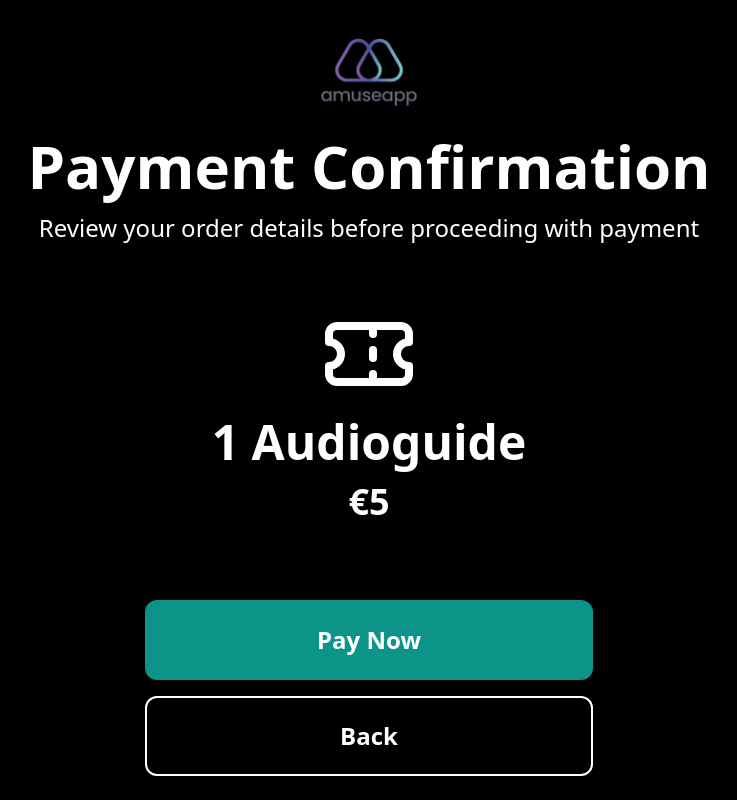
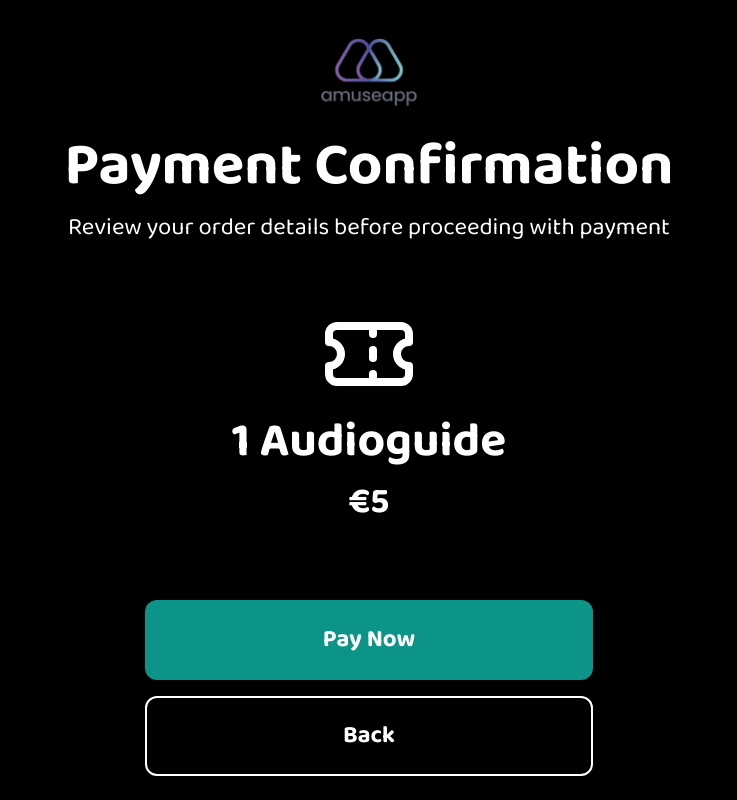
Before and after one commit to daro-hub/totemWebApp, a Next.js app: page /payment-confirm in a window 1280 px wide. Shown: the whole page, without its empty margins (271-1008 px from the left). Built offline with nearby package versions, Linux system fonts and the light colour scheme.

Commit message:
Add 'Baloo 2' font to global styles and update layout for font loading; enhance email input handling in thank you page

```diff
--- a/app/globals.css
+++ b/app/globals.css
@@ -100,6 +100,7 @@
   }
   body {
     @apply bg-background text-foreground;
+    font-family: 'Baloo 2', sans-serif;
   }
 }
 
--- a/app/layout.tsx
+++ b/app/layout.tsx
@@ -29,6 +29,9 @@ export default function RootLayout({
   return (
     <html lang="en">
       <head>
+        <link rel="preconnect" href="https://fonts.googleapis.com" />
+        <link rel="preconnect" href="https://fonts.gstatic.com" crossOrigin="anonymous" />
+        <link href="https://fonts.googleapis.com/css2?family=Baloo+2:wght@400;500;600;700;800&display=swap" rel="stylesheet" />
         <meta name="viewport" content="width=device-width, initial-scale=1, maximum-scale=1, user-scalable=no" />
         <meta name="apple-mobile-web-app-capable" content="yes" />
         <meta name="apple-mobile-web-app-status-bar-style" content="default" />
--- a/app/thank-you/page.tsx
+++ b/app/thank-you/page.tsx
@@ -21,6 +21,14 @@ export default function ThankYouPage() {
 
   // Reset timer on screen touch - sempre se il timer è stato attivato
   const handleScreenTouch = () => {
+    if (hasSeenLastTicket) {
+      setTimeLeft(20)
+    }
+  }
+
+  // Reset timer on email input change
+  const handleEmailChange = (e: React.ChangeEvent<HTMLInputElement>) => {
+    setEmail(e.target.value)
     if (hasSeenLastTicket) {
       setTimeLeft(20)
     }
@@ -142,7 +150,7 @@ export default function ThankYouPage() {
                 type="email"
                 placeholder={translations.emailPlaceholder}
                 value={email}
-                onChange={(e) => setEmail(e.target.value)}
+                onChange={handleEmailChange}
                 className="w-full h-12 text-lg"
               />
             </div>
```
